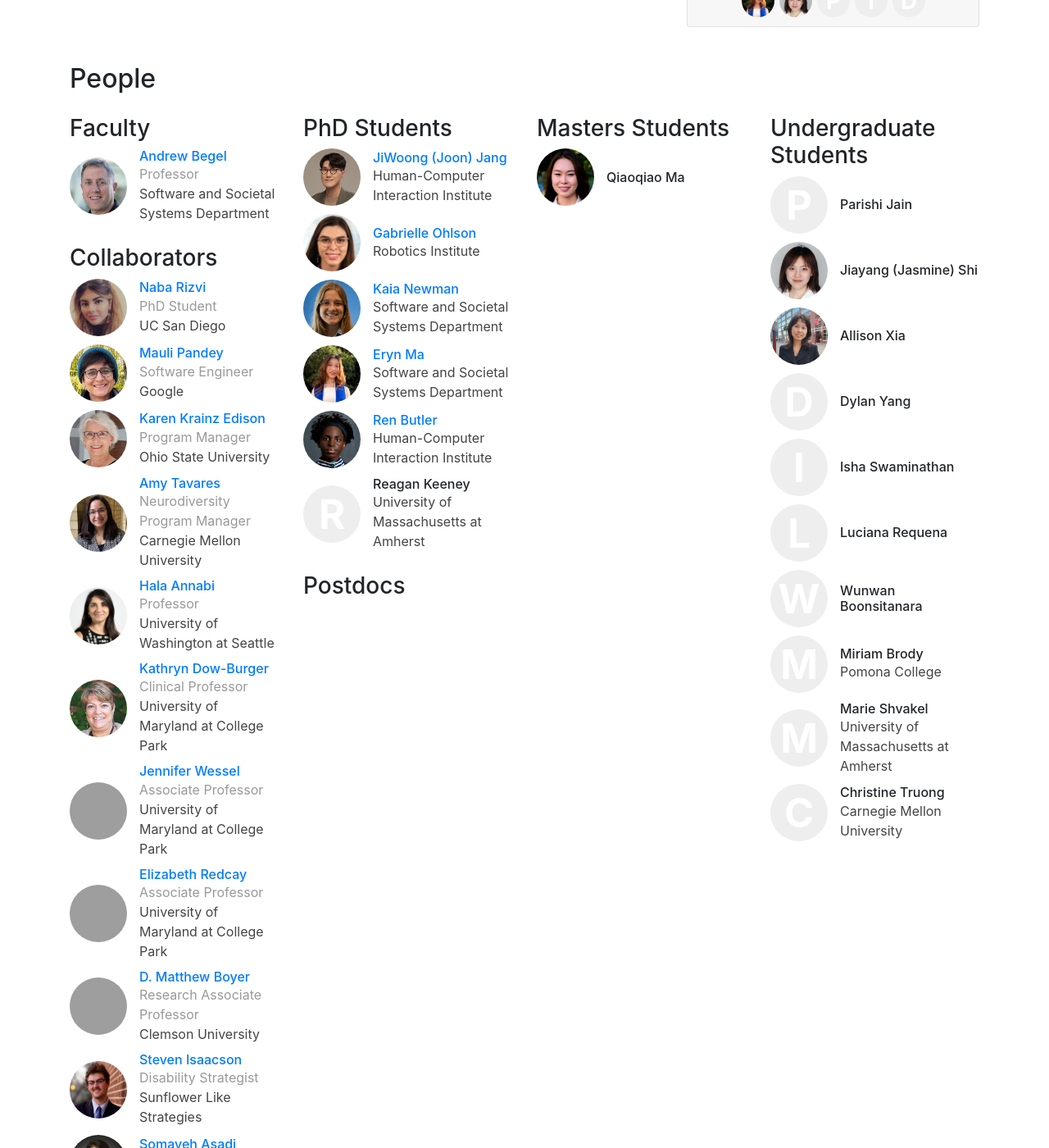
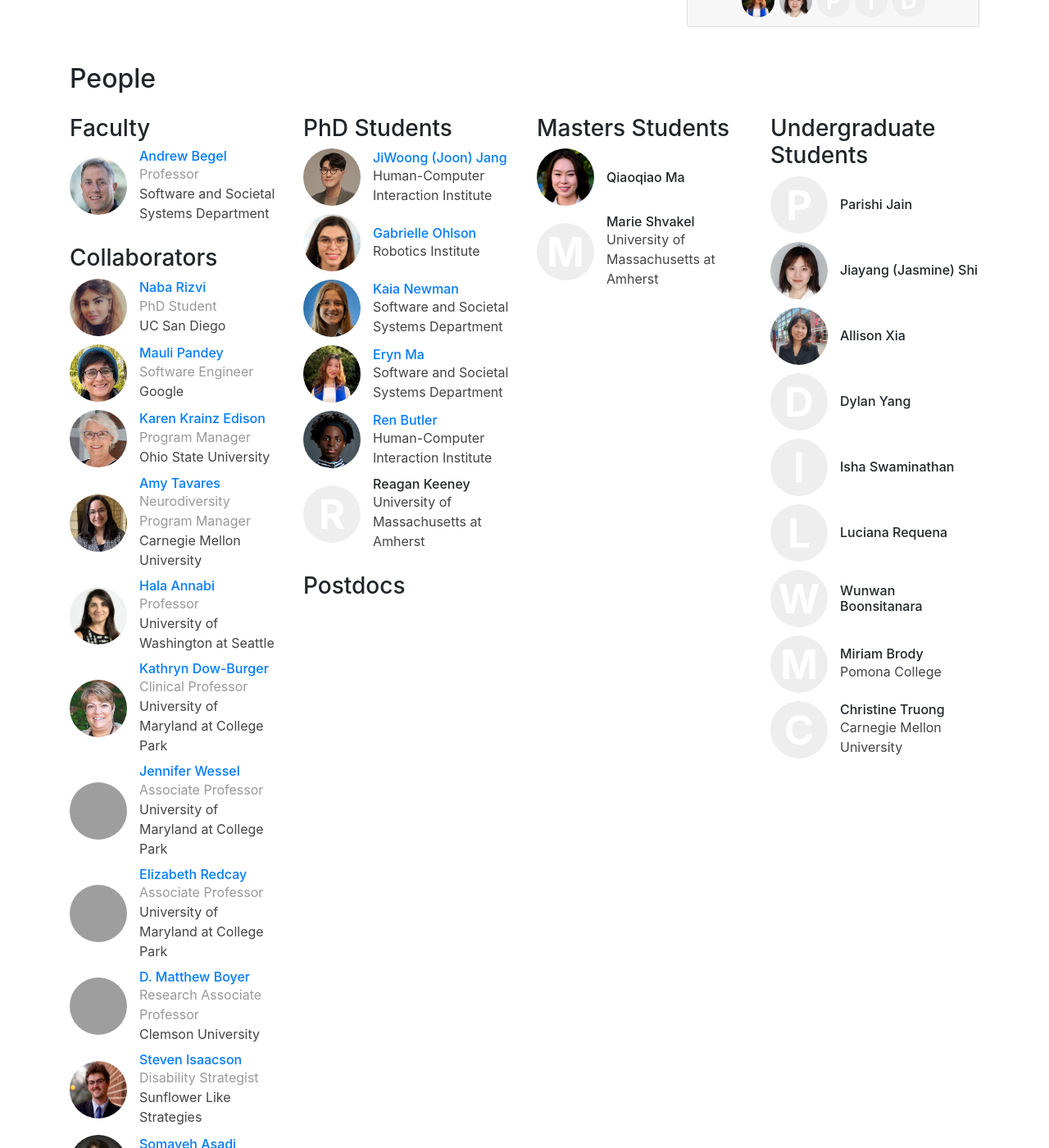
Before and after one commit to cmu-variability/cmu-variability.github.io, a Jekyll site: the page built from index.html, in a window 1280 px wide and 1400 px high, scrolled down 3575 px. Shown: the whole window at 82% size. Built offline with Jekyll 4.4.1, drawn with Linux system fonts in a browser that asks for light colours; some of the changed lines change nothing that is shown; grey boxes are pictures that could not be loaded.

Commit message:
Updated Marie's status.

```diff
--- a/_data/people.yml
+++ b/_data/people.yml
@@ -386,7 +386,7 @@ ugrad-reagan-keeney:
 
 ugrad-marie-shvakel:
     display_name: Marie Shvakel
-    role: ugrad
+    role: grad-masters
     org: University of Massachusetts at Amherst
 
 ugrad-christine-truong:
```
